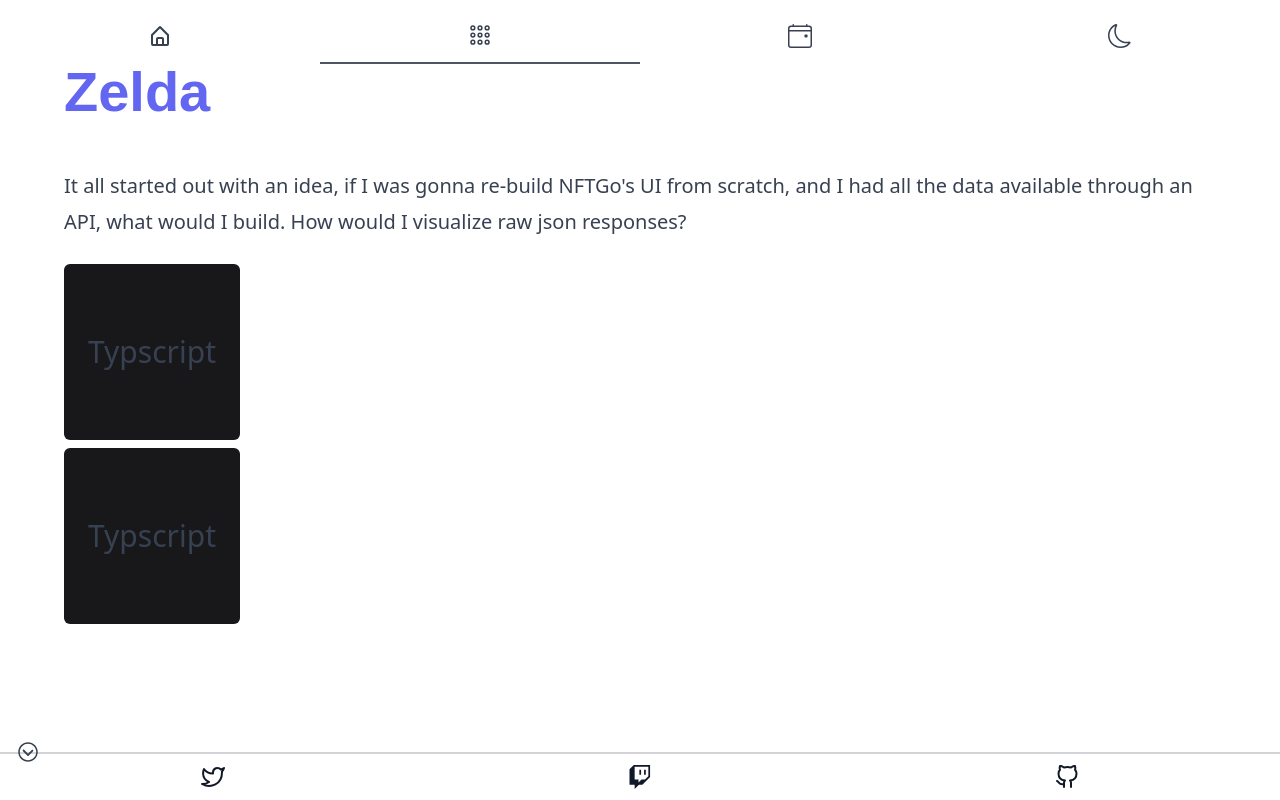
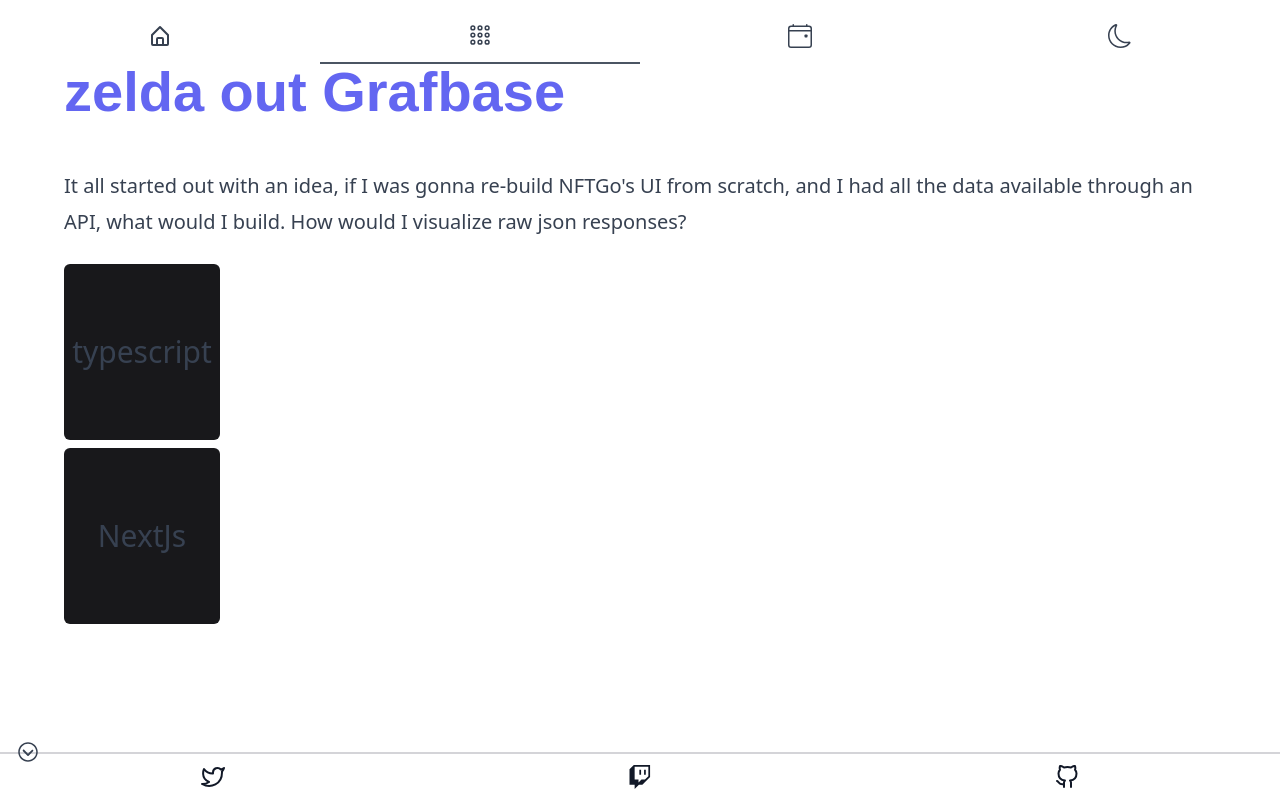
Before and after one commit to Qazalin/qazal.tech, a Next.js app: page /content/1/1 in a window 1280 px wide. Built offline with nearby package versions, Linux system fonts and the light colour scheme; a web font is replaced by a local one.

Commit message:
feat: tech UI v2

```diff
--- /dev/null
+++ b/components/content/github/ProjectPage.tsx
@@ -0,0 +1,42 @@
+import { useState } from "react";
+import { ProjectPageProps, TechProjectType } from "types";
+
+export const ProjectPage: React.FC<ProjectPageProps> = ({
+  title,
+  description,
+  url,
+  tech,
+}) => {
+  return (
+    <>
+      <h1 className="dark:text-indigo-400 text-indigo-500">{title}</h1>
+      <p>{description}</p>
+      <div className="flex flex-col space-y-2 w-full h-full">
+        {tech.map((t, i) => (
+          <Tech {...t} key={`tech-${i}`} />
+        ))}
+      </div>
+    </>
+  );
+};
+
+const Tech: React.FC<TechProjectType> = ({ name, why }) => {
+  const [opacity, setOpacity] = useState("opacity-0");
+  const isExpanded = opacity === "opacity-1";
+
+  return (
+    <div
+      className={`w-full h-44 rounded-md flex justify-center items-center text-xl md:text-2xl lg:text-3xl cursor-pointer transition-all space-x-4`}
+      onClick={() => setOpacity(isExpanded ? "opacity-0" : "opacity-1")}
+    >
+      <p className="w-44 bg-zinc-900 flex justify-center items-center h-full rounded-md">
+        {name}
+      </p>
+      <p
+        className={`w-[calc(100vw-11rem)] p-2 bg-zinc-900 h-full flex justify-center items-center text-md md:text-lg lg:text-xl rounded-md ${opacity} transition-all`}
+      >
+        {why}
+      </p>
+    </div>
+  );
+};
--- /dev/null
+++ b/components/content/github/Timeline.tsx
@@ -0,0 +1,3 @@
+export const Timeline = () => {
+  return <div></div>;
+};
--- a/components/content/github/index.ts
+++ b/components/content/github/index.ts
@@ -1,3 +1,5 @@
 export * from "./Layout";
 export * from "./Preview";
 export * from "./View";
+export * from "./ProjectPage";
+export * from "./Timeline";
--- a/lib/props.tsx
+++ b/lib/props.tsx
@@ -2,6 +2,7 @@
 import {
   ContentPreviewProps,
   MediaPreviewProps,
+  ProjectPageProps,
   WorkStoryProps,
 } from "types/propTypes";
 
@@ -179,3 +180,23 @@
   svgTH: <GQL />,
   platform: "twitch",
 };
+
+export const projectPageProps: ProjectPageProps = {
+  title: "zelda out Grafbase",
+  description: `
+        It all started out with an idea, if I was gonna re-build NFTGo's UI from
+        scratch, and I had all the data available through an API, what would I
+        build. How would I visualize raw json responses?
+`,
+  url: "",
+  tech: [
+    {
+      name: "typescript",
+      why: "Type-safety always enhances my developer experience, TypeScript is like eating your veggies, you might not like it that much but you're definetly gonna get a lotta benefits from it",
+    },
+    {
+      name: "NextJs",
+      why: "This app needed specific pages for NFTs, collections and wallets. I heavily relied on NextJs for its very intuitive routing architecture and its great support for catching route params and using them for API calls",
+    },
+  ],
+};
--- a/pages/content/[platform]/[id].tsx
+++ b/pages/content/[platform]/[id].tsx
@@ -1,34 +1,12 @@
-import { Dispatch, SetStateAction, useState } from "react";
+import { Timeline } from "components/content/github";
+import { ProjectPage } from "components/content/github/ProjectPage";
+import { projectPageProps } from "lib/props";
 
 const Id = () => {
-  const [width1, setWidth1] = useState("w-44");
-  const [width2, setWidth2] = useState("w-44");
-
-  const toggleWidth = (w: string, setter: Dispatch<SetStateAction<string>>) => {
-    setter(w === "w-44" ? "w-full" : "w-44");
-  };
   return (
     <div className="h-[100vh] w-full">
-      <h1 className="dark:text-indigo-400 text-indigo-500">Zelda</h1>
-      <p>
-        It all started out with an idea, if I was gonna re-build NFTGo's UI from
-        scratch, and I had all the data available through an API, what would I
-        build. How would I visualize raw json responses?
-      </p>
-      <div className="flex flex-col space-y-2 w-full h-full">
-        <div
-          className={`${width1} h-44 bg-zinc-900 rounded-md flex justify-center items-center text-xl md:text-2xl lg:text-3xl cursor-pointer transition-all`}
-          onClick={() => toggleWidth(width1, setWidth1)}
-        >
-          Typscript
-        </div>
-        <div
-          className={`${width2} h-44 bg-zinc-900 rounded-md flex justify-center items-center text-xl md:text-2xl lg:text-3xl cursor-pointer transition-all`}
-          onClick={() => toggleWidth(width2, setWidth2)}
-        >
-          Typscript
-        </div>
-      </div>
+      <ProjectPage {...projectPageProps} />
+      <Timeline />
     </div>
   );
 };
```
Also changed, not shown: types/propTypes.ts (+12 -0 lines).
